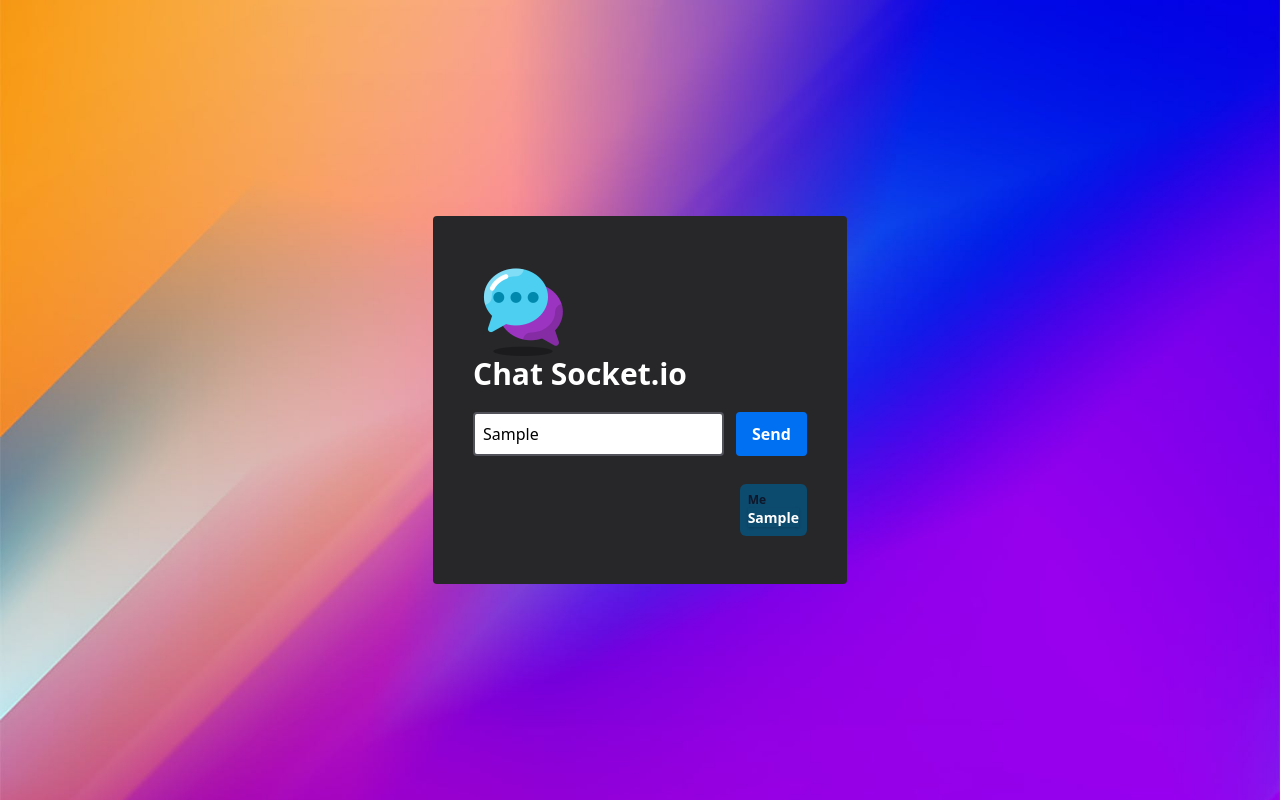
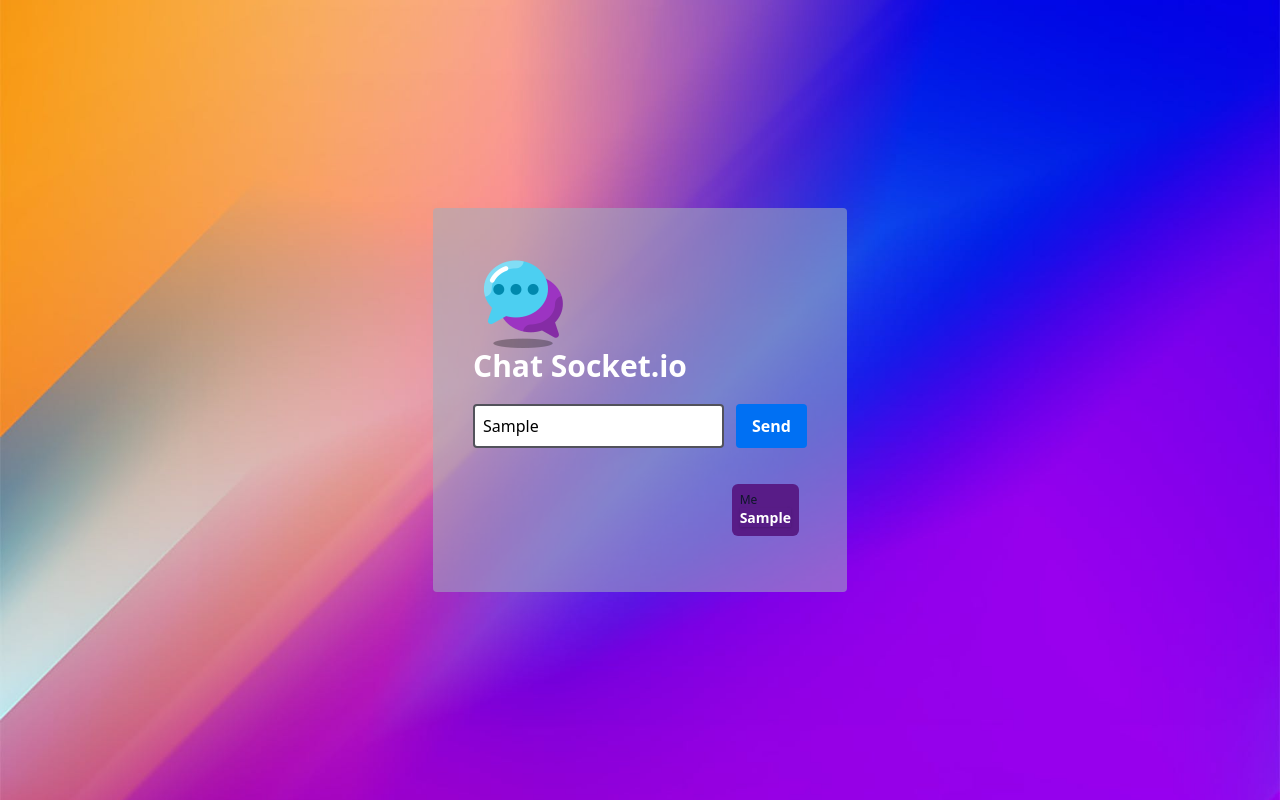
Before and after one commit to Alemar16/Chat-socketIO, a React (Vite) app in the folder frontend/: page / in a window 1280 px wide. Both pictures are taken after typing "Sample" into the empty fields and a click on the button "Send". Built offline with nearby package versions, Linux system fonts and the light colour scheme; no server answers.

Commit message:
Styles applicated in <form>

```diff
--- a/frontend/src/App.jsx
+++ b/frontend/src/App.jsx
@@ -45,7 +45,13 @@ function App() {
         backgroundPosition: "center",
       }}
     >
-      <form onSubmit={handleSbmit} className="bg-zinc-800 p-10 rounded">
+      <form
+        onSubmit={handleSbmit}
+        className="p-10 rounded "
+        style={{
+          background: "rgba(161, 175, 192, 0.55)", // Ajusta el color y la opacidad según tus preferencias
+        }}
+      >
         <div>
           <img src="/icons8-chat-100.png" alt="" />
           <h1 className="text-3xl font-bold mb-5">Chat Socket.io</h1>
@@ -61,20 +67,28 @@ function App() {
           <button className="btn hover:bg-blue-800">Send</button>
         </div>
 
-        <ul className="max-h-60 overflow-y-auto">
-          {messages.map((message, index) => (
+        <ul className="max-h-60 p-2 overflow-y-auto">
+          {messages.length > 0 ? (
+            messages.map((message, index) => (
               <li
                 key={index}
                 className={`my-2 p-2 table text-sm rounded-md ${
-                message.from === "Me" ? "bg-sky-900 ml-auto" : "bg-sky-600"
+                  message.from === "Me"
+                    ? "bg-purple-900 ml-auto"
+                    : "bg-blue-400"
                 }`}
               >
-              <span className="font-bold text-xs text-slate-900 block">
+                <span className="text-xs text-slate-900 block">
                   {message.from}
                 </span>{" "}
-              <span className=" text-md font-bold shadow">{message.body}</span>
+                <span className="text-md font-bold shadow">{message.body}</span>
               </li>
-          ))}
+            ))
+          ) : (
+            <li className="p-2 text-sm text-gray-500 flex items-center justify-center">
+              No messages yet.
+            </li>
+          )}
         </ul>
       </form>
     </div>
```
Lines whose indentation alone changed are shown as unchanged.
